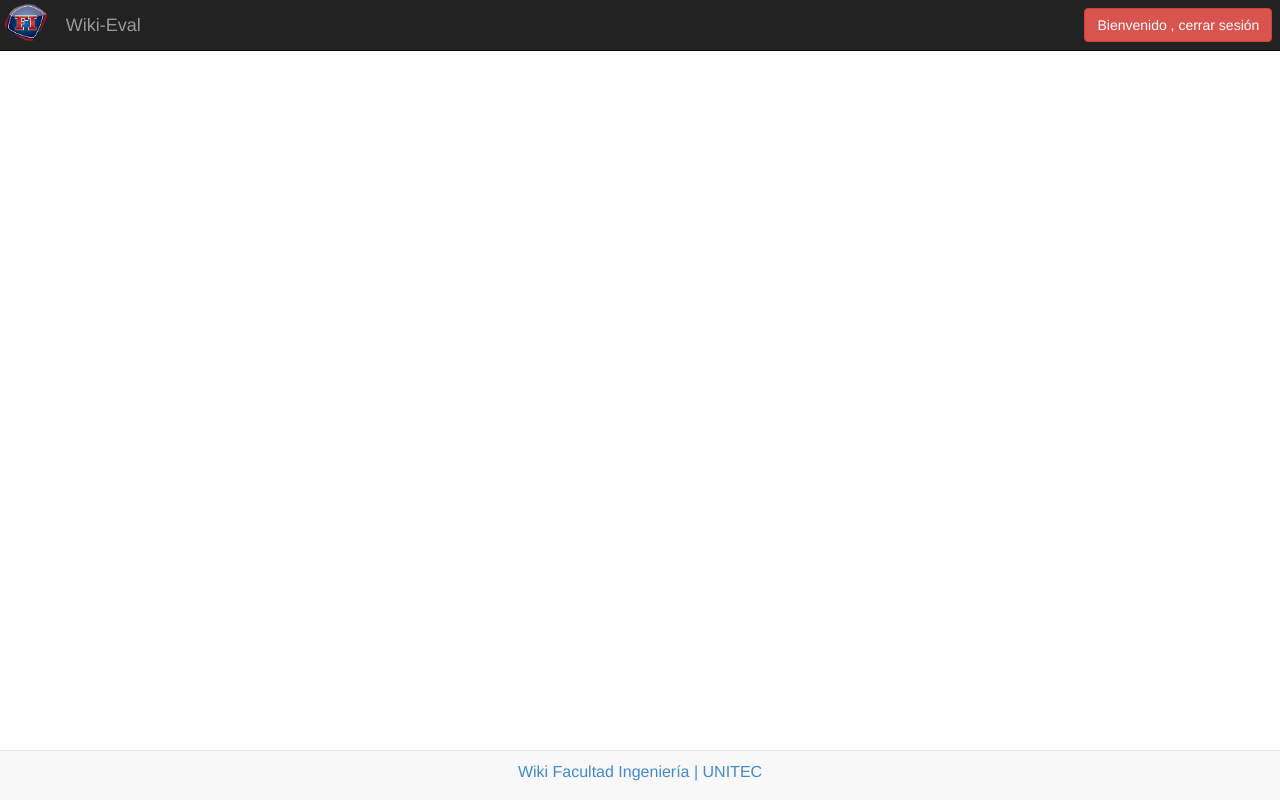
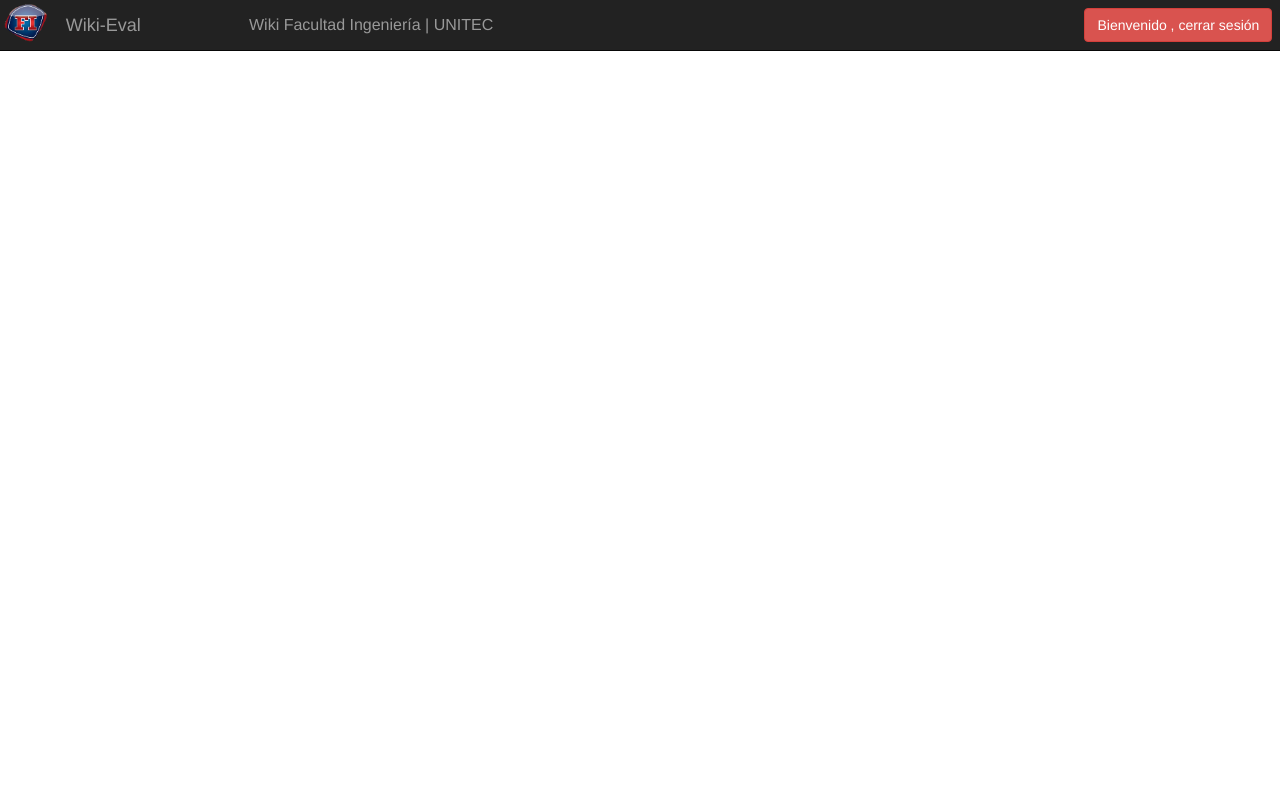
Before and after one commit to cariasa/evalwiki, a CakePHP app: the page made by app/View/Layouts/normal.ctp in a window 1280 px wide. Run offline with PHP 8.4 and a stand-in for CakePHP, Linux system fonts and the light colour scheme; the template is opened without the code that fills it, so the values that code supplies are empty; some libraries are stand-ins or nearby versions.

Commit message:
Corrigiendo error del footer (footer eliminado)

```diff
--- a/app/View/Layouts/normal.ctp
+++ b/app/View/Layouts/normal.ctp
@@ -20,16 +20,16 @@
 		    <?php echo $this->Html->image('logofi.png', array('id' => 'filogo', 'alt' => 'Logo Facultad')); ?>
 		    <?php echo $this->Html->link('Wiki-Eval', array('controller' => 'users', 'action' => 'home'), array('class' => 'navbar-brand')); ?>
 		</div>
+		<ul class="nav navbar-nav">
+			<li><?php echo $this->Html->link('Wiki Facultad Ingeniería | UNITEC', 'http://fi.unitec.edu/wiki') ?></li>
+		</ul>
+
 		<div class="navbar-right">
 			<?php echo $this->Html->link('Bienvenido '.$name.', cerrar sesión', array('controller' => 'users', 'action' => 'logout'), array('class' => 'btn btn-danger')); ?>
 		</div>
 	</nav>
 	<?php echo $this->fetch('content'); ?>
 
-	<footer class="navbar navbar-default navbar-fixed-bottom">
-	<?php echo $this->Html->link('Wiki Facultad Ingeniería | UNITEC', 'http://fi.unitec.edu/wiki') ?>
-	</footer>
-
 	<?php echo $this->Html->script(array('https://code.jquery.com/jquery.min.js', 'bootstrap.min', 'http://cdnjs.cloudflare.com/ajax/libs/jquery-form-validator/2.1.27/jquery.form-validator.min.js', 'bootstrap-datepicker', 'main')); ?>
 </body>
 </html>
--- a/app/webroot/css/main.css
+++ b/app/webroot/css/main.css
@@ -2,7 +2,8 @@
 html, body {
 	font-size: 16px;
 	padding-top: 50px;
-	padding-bottom: 70px;
+	width: 100%
+	height: 100%;
 }
 
 img {
@@ -10,10 +11,6 @@ img {
 	height: auto;
 }
 
-footer {
-	padding: 10px;
-	text-align: center;
-}
 /*____________________________________________________________________________*/
 
 
```
